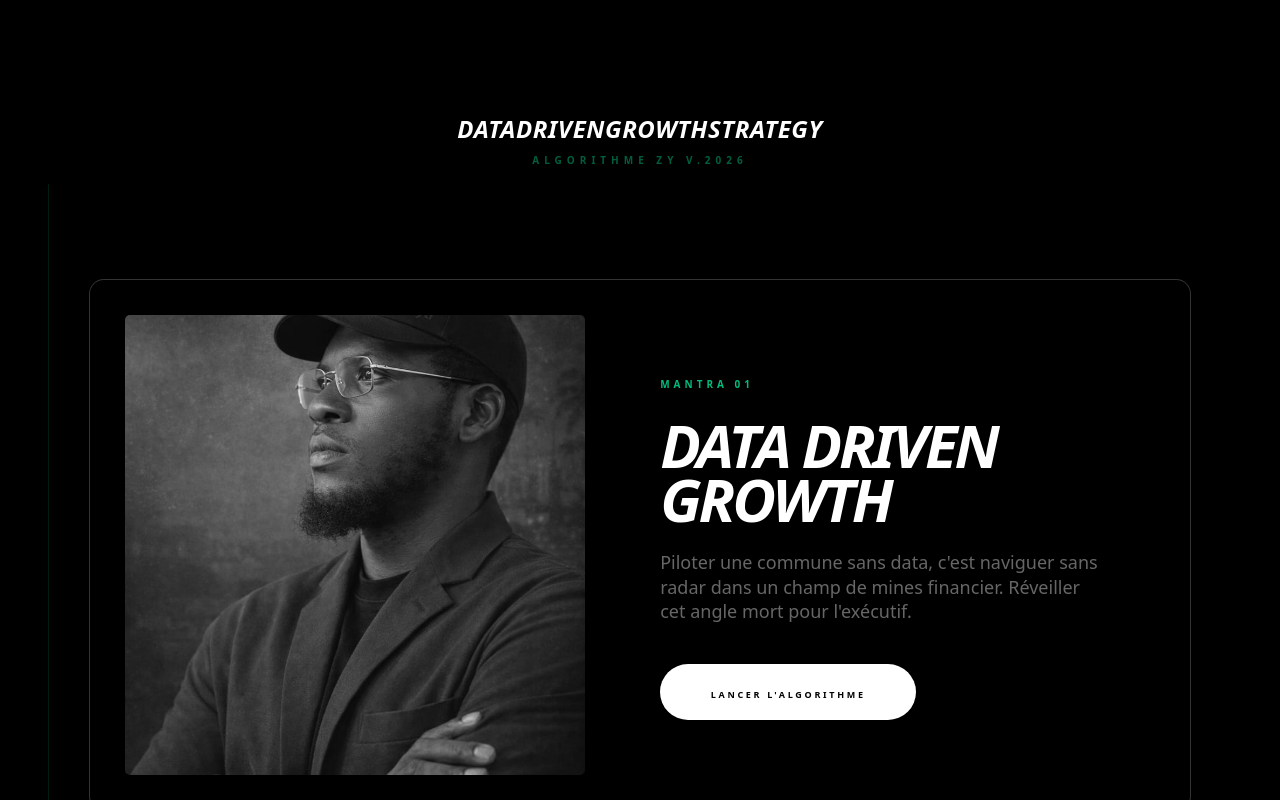
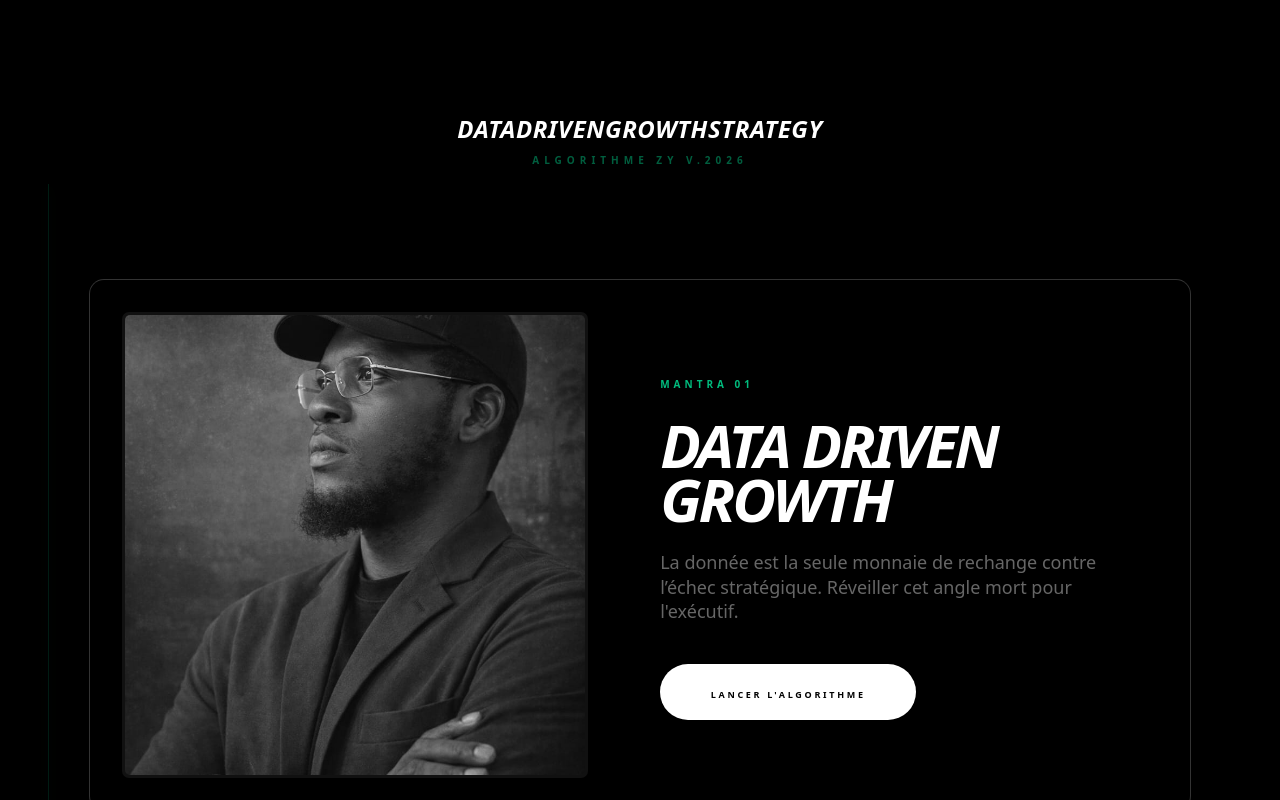
Before and after one commit to nonnzy7even7iete/nonnzytransformiumfullstackbundel, a Next.js app: page /zymantra in a window 1280 px wide. Shown: the top 800 px of the page. Built offline with nearby package versions, Linux system fonts and the light colour scheme.

Commit message:
Zy Bulding workflow

```diff
--- a/src/components/frontendkit/ZymantraBeam.tsx
+++ b/src/components/frontendkit/ZymantraBeam.tsx
@@ -12,6 +12,7 @@ import {
   useScroll,
   useSpring,
   useMotionValue,
+  HTMLMotionProps,
 } from "framer-motion";
 import { cn } from "@/lib/utils";
 import { MultiStepLoader } from "@/components/ui/multi-step-loader";
@@ -24,10 +25,11 @@ interface ContentItem {
   image: string;
 }
 
-interface CardProps {
+// Extension du type pour éviter que VS Code ne râle sur les props de motion.div
+interface CardItemProps extends HTMLMotionProps<"div"> {
   children: React.ReactNode;
+  translateZ?: number;
   className?: string;
-  translateZ?: number;
 }
 
 // --- CONTEXTE 3D ---
@@ -80,7 +82,7 @@ const CardContainer = ({
         <motion.div
           ref={containerRef}
           style={{ rotateX, rotateY, transformStyle: "preserve-3d" }}
-          className="relative"
+          className="relative transition-transform duration-200 ease-out"
         >
           {children}
         </motion.div>
@@ -89,13 +91,22 @@ const CardContainer = ({
   );
 };
 
-const CardItem = ({ children, translateZ = 0, className }: CardProps) => {
+const CardItem = ({
+  children,
+  translateZ = 0,
+  className,
+  ...rest
+}: CardItemProps) => {
   const context = useContext(MouseEnterContext);
   const isMouseEnter = context ? context[0] : false;
 
   return (
     <motion.div
-      animate={{ transform: `translateZ(${isMouseEnter ? translateZ : 0}px)` }}
+      {...rest}
+      animate={{
+        transform: `translateZ(${isMouseEnter ? translateZ : 0}px)`,
+        ...(typeof rest.animate === "object" ? rest.animate : {}),
+      }}
       transition={{ type: "spring", stiffness: 150, damping: 20 }}
       className={className}
     >
@@ -184,7 +195,7 @@ export default function Zymantra({
                 <div
                   className={cn(
                     "flex flex-col items-center transition-all duration-500 w-[92vw] lg:w-[1100px] group/card",
-                    "gap-8 p-5 md:p-8", // Gap réduit pour supprimer le vide
+                    "gap-8 p-5 md:p-8",
                     isEven ? "lg:flex-row" : "lg:flex-row-reverse"
                   )}
                   style={{
@@ -193,7 +204,7 @@ export default function Zymantra({
                     boxShadow: "0 0 0 1px var(--border-color)",
                   }}
                 >
-                  {/* IMAGE - Padding 3px strict */}
+                  {/* IMAGE - Precision 3px Padding */}
                   <CardItem
                     translateZ={80}
                     className="w-full lg:w-[45%] aspect-square relative overflow-hidden p-[3px] shrink-0 shadow-xl"
@@ -267,7 +278,7 @@ const ZYMANTRA_CONTENT: ContentItem[] = [
     badge: "MANTRA 01",
     title: "DATA DRIVEN GROWTH",
     description:
-      "Piloter une commune sans data, c'est naviguer sans radar dans un champ de mines financier. Réveiller cet angle mort pour l'exécutif.",
+      "La donnée est la seule monnaie de rechange contre l’échec stratégique. Réveiller cet angle mort pour l'exécutif.",
     image: "/IMG-20260211-WA0000.jpg",
   },
   {
```
